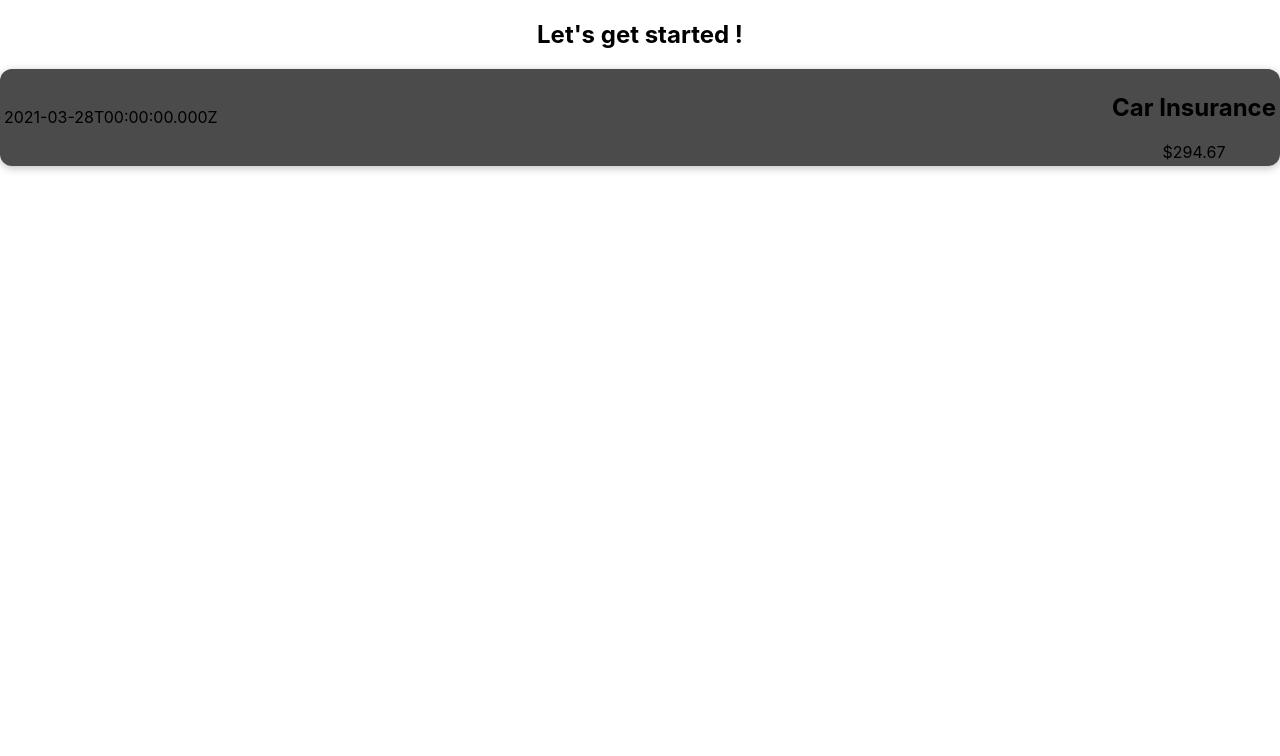
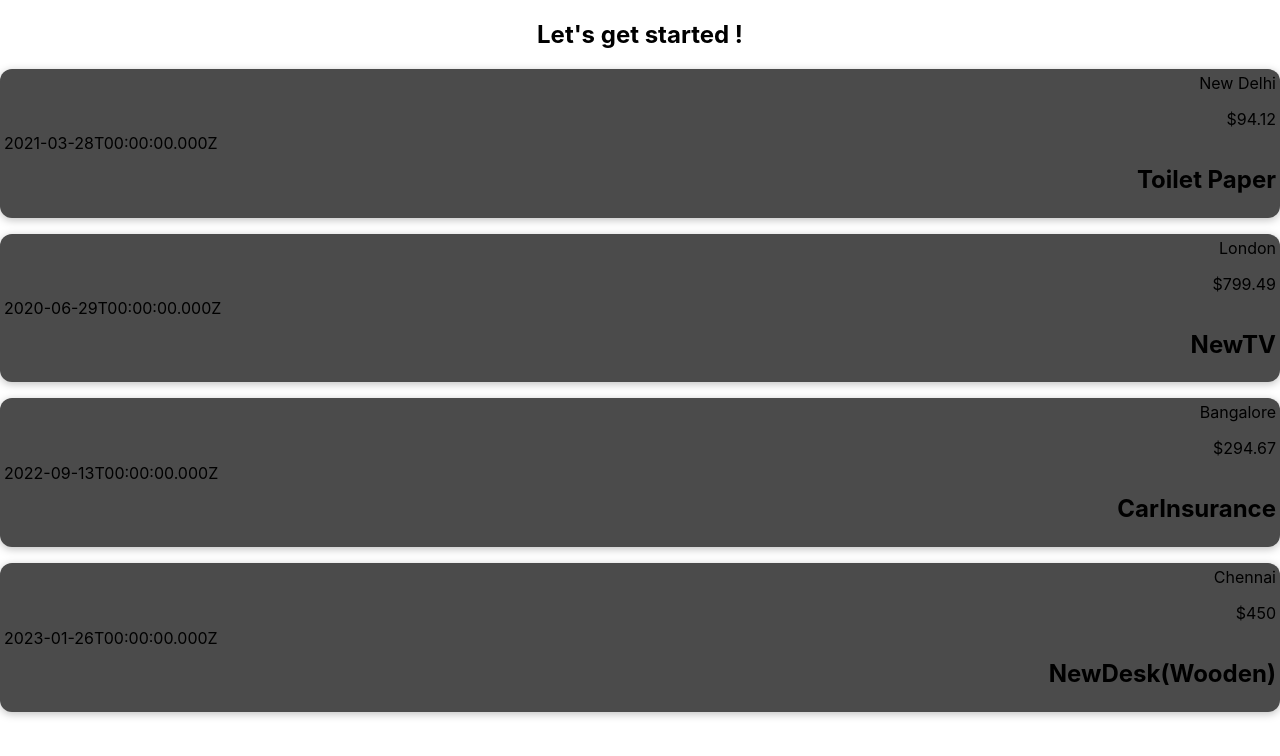
Before and after one commit to Nishiy007/ExpenseTracker, a React (Create React App) app: page / in a window 1280 px wide. Shown: the top 756 px of the page. Built offline with nearby package versions, Linux system fonts and the light colour scheme.

Commit message:
Dynamic Data

```diff
--- a/src/App.js
+++ b/src/App.js
@@ -3,10 +3,71 @@ import logo from './logo.svg';
 import './App.css';
 
 function App() {
+  const expenses = [
+    {
+      id: "e1",
+      title:'Toilet Paper',
+        amount:94.12,
+      date: new Date(2021,2,28),
+      LocationOfExpenditure: "New Delhi",
+},
+    {
+      id: "e2",
+      title:'NewTV',
+        amount:799.49,
+      date: new Date(2020,5,29),
+      LocationOfExpenditure: "London",
+},
+    {
+      id: "e3",
+      title:'CarInsurance',
+        amount:294.67,
+      date: new Date(2022,8,13),
+      LocationOfExpenditure: "Bangalore",
+},
+    {
+      id: "e4",
+      title:'NewDesk(Wooden)',
+        amount:450,
+      date: new Date(2022,12,26),
+      LocationOfExpenditure: "Chennai",
+}
+  ];
   return (
     <div className="App">
       <h2> Let's get started ! </h2>
-      <ExpenseItem></ExpenseItem>
+      {/* <ExpenseItem
+        title = {expenses[0].title}
+        amount ={expenses[0].amount}
+        date ={expenses[0].date}
+        LocationOfExpenditure ={expenses[0].LocationOfExpenditure}>
+      </ExpenseItem>
+      <ExpenseItem
+        title = {expenses[1].title}
+        amount ={expenses[1].amount}
+        date ={expenses[1].date}
+         LocationOfExpenditure ={expenses[0].LocationOfExpenditure}>
+      </ExpenseItem>
+      <ExpenseItem
+        title = {expenses[2].title}
+        amount ={expenses[2].amount}
+        date ={expenses[2].date}
+         LocationOfExpenditure ={expenses[0].LocationOfExpenditure}>
+      </ExpenseItem>
+      <ExpenseItem
+        title = {expenses[3].title}
+        amount ={expenses[3].amount}
+        date ={expenses[3].date}
+         LocationOfExpenditure ={expenses[0].LocationOfExpenditure}>
+      </ExpenseItem> */}
+      {expenses && expenses.map((expense)=>{return (
+        <ExpenseItem title = {expense.title}
+        amount ={expense.amount}
+        date ={expense.date}
+        LocationOfExpenditure ={expense.LocationOfExpenditure}>
+
+      </ExpenseItem>
+      )})}
     </div>
   );
 }
--- a/src/Components/ExpenseItem.js
+++ b/src/Components/ExpenseItem.js
@@ -1,14 +1,15 @@
 import './ExpenseItem.css';
-function ExpenseItem() {
-    const expenseDate=new Date(2021, 2, 28);
-    const ExpenseTitle='Car Insurance';
-    const expenseAmount=294.67;
+function ExpenseItem(props) {
+    console.log(props);
+
     return (
         <div className='expense-item'>
-            <div>{expenseDate.toISOString()}</div>
-            <div classNme='expense-item__description'>
-                <h2>{ExpenseTitle}</h2>
-                <div className='expense-item-price'>${expenseAmount}</div>
+            <div>{props.date.toISOString()}</div>
+            <div className='expense-item__description'>
+                <h2>{props.title}</h2>
+                <div className='expense-item-price'>${props.amount}</div>
+                <div className='expense-item-Location'>{props.LocationOfExpenditure}</div>
+
             </div>
         </div>
     );
```
